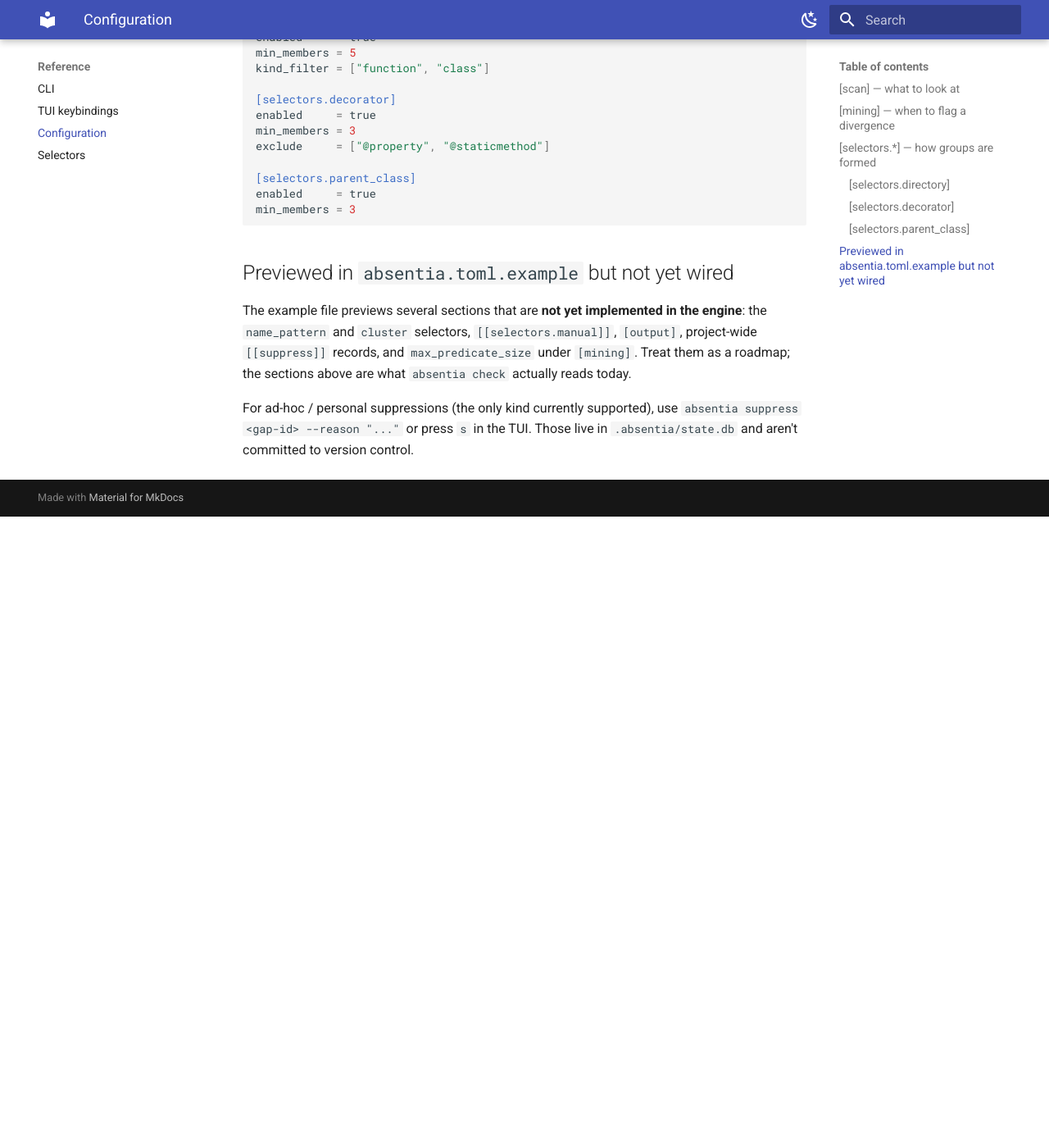
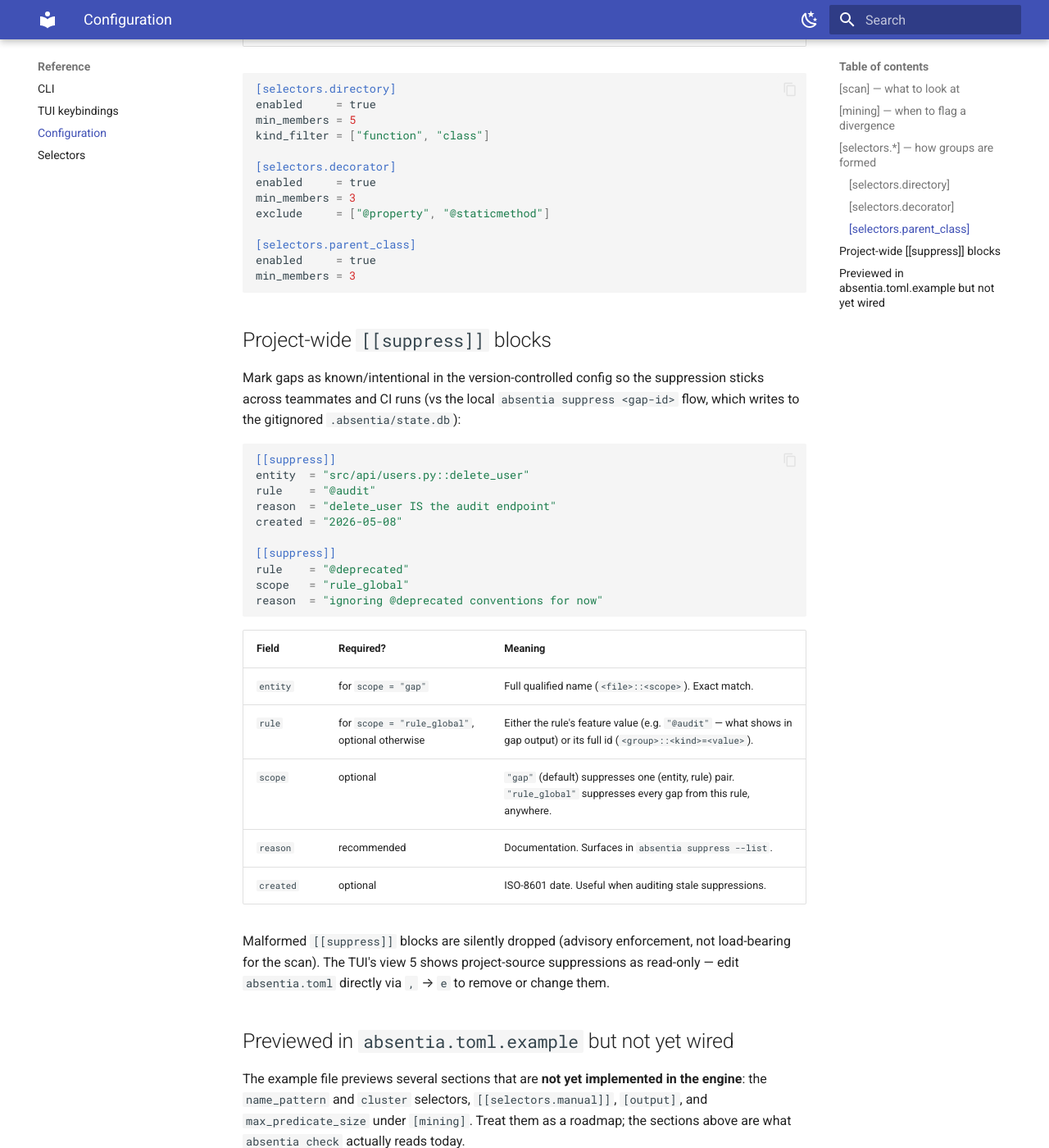
Before and after one commit to skbays03/absentia, an MkDocs documentation site: the page built from docs/reference/absentia-toml.md, in a window 1280 px wide and 1400 px high, scrolled down 2493 px. Shown: the whole window at 82% size. Built offline with MkDocs 1.6.1 and Material for MkDocs 9.7.7, drawn with Linux system fonts in a browser that asks for light colours; before the commit the page ends 3123 px from its top, so only the background shows below that; some of the changed text lies outside the part shown.

Commit message:
chore(release-prep): final pre-1.0 cleanup + Item B kind_filter fix
The user-facing-claims audit surfaced one real bug + several
cleanup items.

Bug — Item B's directory-grouping was silently broken under default
config. Item B added a `module` entity (one per Python file) and
extended `selectors.py::directory_groups` to accept `"module"` in
its kind_filter default, but `config.py::DirectorySelectorConfig`'s
default was left at `("function", "class")` — and `cli.py` passes
`config.selectors.directory.kind_filter` to `directory_groups`,
overriding the function default. The result: under the default
`Config()` (no `absentia.toml`), module entities never form
directory groups, so `has_all_export` mining had nothing to mine
over and the "missing __all__" gap never fired.

Added the missing integration test
`test_all_export_gap_fires_when_one_module_omits_dunder_all` that
asserts a 4-of-5 __all__ convention surfaces a gap on the holdout.
That would have caught the bug; landing it locks the behavior in.
Bumped DirectorySelectorConfig.kind_filter to include "module"
so the engine and config defaults agree.

Other cleanup items:

* pyproject.toml — Development Status classifier bumped from
  `2 - Pre-Alpha` to `5 - Production/Stable` for v1.0.
* README — Status section reworded from "Alpha" disclaimer to
  the SemVer story (breaking changes go in major bumps).
* DEFERRALS.md — moved the GitHub-visibility line into Resolved
  (flipped public 2026-05-09); reworded the public-domain entry
  to acknowledge the github.io interim choice.
* docs/reference/absentia-toml.md — kind_filter default in the
  schema table now reads ["function", "class", "module"]
  (matching code). Project-wide [[suppress]] block schema
  documented (it shipped earlier today but the doc still listed
  it under "previewed but not yet wired").
* docs/explanation/why-no-llm.md — the "Sub-100ms interactions"
  heading was unverifiable. Reworded to "Instant interactions"
  with provably-true wording: in-memory dataset + set / dict
  lookups, no model inference / API call / network round-trip.

Authored-by: Shawn Bays <shawnbays2003@gmail.com>
Co-Authored-By: Claude Opus 4.7 (1M context) <noreply@anthropic.com>

````diff
--- a/docs/reference/absentia-toml.md
+++ b/docs/reference/absentia-toml.md
@@ -56,7 +56,7 @@ for the full per-selector explanation; this section is the schema.
 |---|---|---|---|
 | `enabled` | bool | `true` | Toggle this selector. |
 | `min_members` | int | `3` | Skip directories with fewer entities. |
-| `kind_filter` | list of string | `["function", "class"]` | Only group entities of these kinds. |
+| `kind_filter` | list of string | `["function", "class", "module"]` | Only group entities of these kinds. The `module` kind is one-per-Python-file; it's included by default so module-level features like `has_all_export` can be mined alongside function/class conventions. |
 
 ### `[selectors.decorator]`
 
@@ -91,14 +91,46 @@ enabled     = true
 min_members = 3
 ```
 
+## Project-wide `[[suppress]]` blocks
+
+Mark gaps as known/intentional in the version-controlled config so
+the suppression sticks across teammates and CI runs (vs the local
+`absentia suppress <gap-id>` flow, which writes to the gitignored
+`.absentia/state.db`):
+
+```toml
+[[suppress]]
+entity  = "src/api/users.py::delete_user"
+rule    = "@audit"
+reason  = "delete_user IS the audit endpoint"
+created = "2026-05-08"
+
+[[suppress]]
+rule    = "@deprecated"
+scope   = "rule_global"
+reason  = "ignoring @deprecated conventions for now"
+```
+
+| Field | Required? | Meaning |
+|---|---|---|
+| `entity` | for `scope = "gap"` | Full qualified name (`<file>::<scope>`). Exact match. |
+| `rule` | for `scope = "rule_global"`, optional otherwise | Either the rule's feature value (e.g. `"@audit"` — what shows in gap output) or its full id (`<group>::<kind>=<value>`). |
+| `scope` | optional | `"gap"` (default) suppresses one (entity, rule) pair. `"rule_global"` suppresses every gap from this rule, anywhere. |
+| `reason` | recommended | Documentation. Surfaces in `absentia suppress --list`. |
+| `created` | optional | ISO-8601 date. Useful when auditing stale suppressions. |
+
+Malformed `[[suppress]]` blocks are silently dropped (advisory
+enforcement, not load-bearing for the scan). The TUI's view 5
+shows project-source suppressions as read-only — edit
+`absentia.toml` directly via `,` → `e` to remove or change them.
+
 ## Previewed in `absentia.toml.example` but not yet wired
 
 The example file previews several sections that are **not yet
 implemented in the engine**: the `name_pattern` and `cluster`
-selectors, `[[selectors.manual]]`, `[output]`, project-wide
-`[[suppress]]` records, and `max_predicate_size` under `[mining]`.
-Treat them as a roadmap; the sections above are what `absentia check`
-actually reads today.
+selectors, `[[selectors.manual]]`, `[output]`, and
+`max_predicate_size` under `[mining]`. Treat them as a roadmap;
+the sections above are what `absentia check` actually reads today.
 
 For ad-hoc / personal suppressions (the only kind currently
 supported), use `absentia suppress <gap-id> --reason "..."` or press
--- a/pyproject.toml
+++ b/pyproject.toml
@@ -15,7 +15,7 @@ license = "Apache-2.0"
 # the version-skew failure mode.
 keywords = ["code-quality", "static-analysis", "patterns", "tui"]
 classifiers = [
-    "Development Status :: 2 - Pre-Alpha",
+    "Development Status :: 5 - Production/Stable",
     "Intended Audience :: Developers",
     "License :: OSI Approved :: Apache Software License",
     "Programming Language :: Python :: 3",
````
Also changed, not shown: DEFERRALS.md (+40 -9 lines), README.md (+3 -2 lines), docs/explanation/why-no-llm.md (+4 -4 lines), 3 other files.
